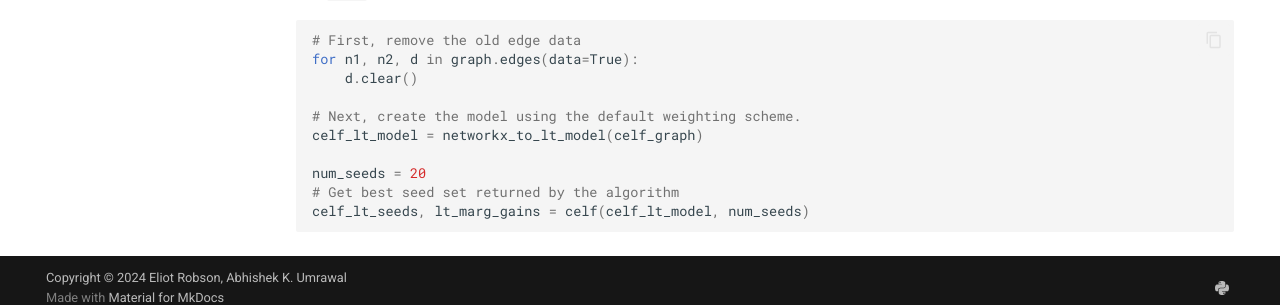
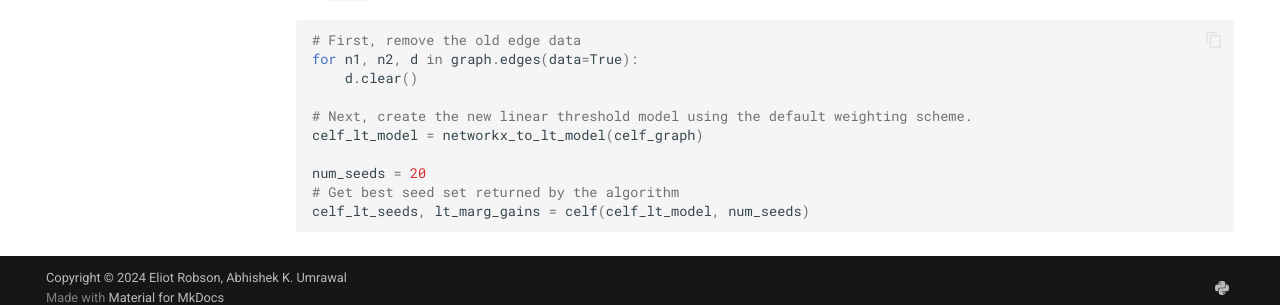
Before and after one commit to eliotwrobson/CyNetDiff, an MkDocs documentation site: the page built from docs/examples/celf.md, in a window 1280 px wide and 900 px high, scrolled down 2852 px. Shown: the part 579-884 px from the top of the window. Built offline with MkDocs 1.6.1 and Material for MkDocs 9.7.7, drawn with Linux system fonts in a browser that asks for light colours; comment, search, counter and statistics services are not loaded.

Commit message:
Update celf.md

```diff
--- a/docs/examples/celf.md
+++ b/docs/examples/celf.md
@@ -165,7 +165,7 @@ The `celf` function also works with the Linear Threshold diffusion model:
 for n1, n2, d in graph.edges(data=True):
     d.clear()
 
-# Next, create the model using the default weighting scheme.
+# Next, create the new linear threshold model using the default weighting scheme.
 celf_lt_model = networkx_to_lt_model(celf_graph)
 
 num_seeds = 20
```
